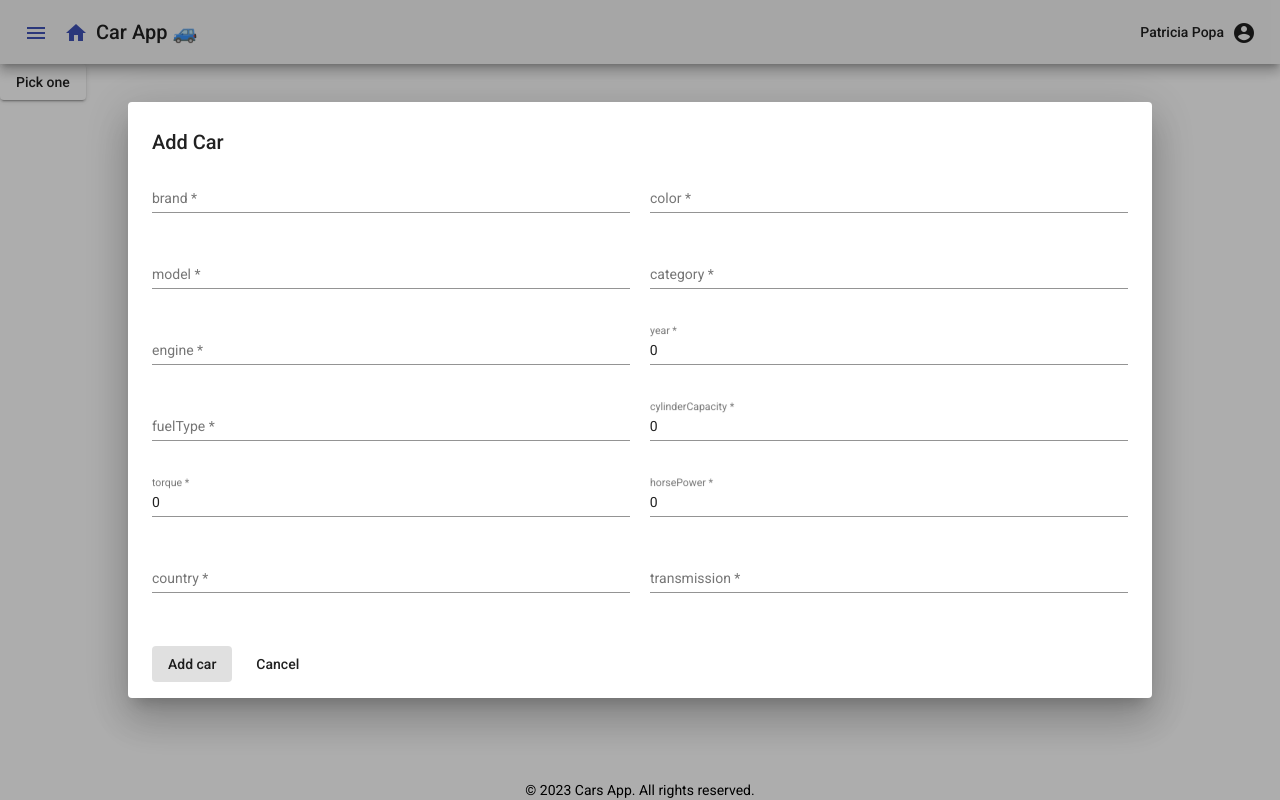
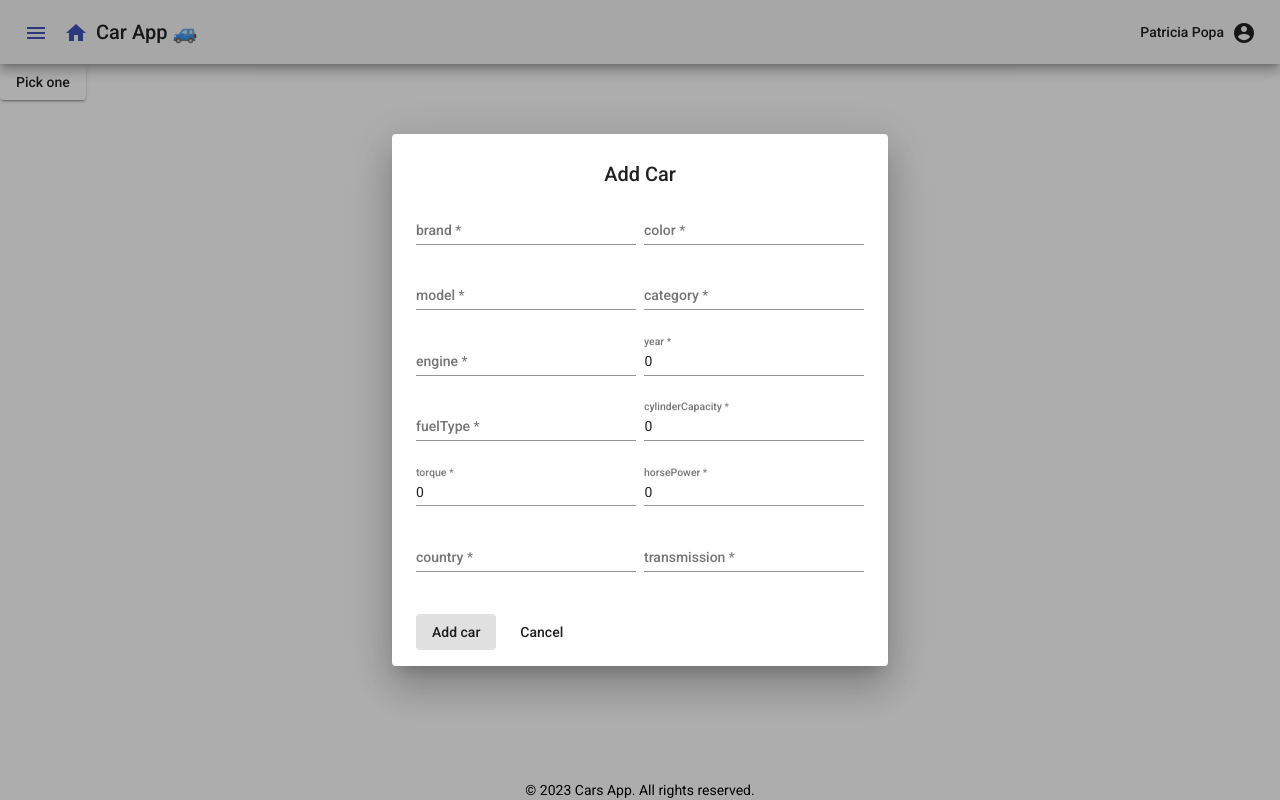
Before and after one commit to patriciapopam/cars-frontend, an Angular app: page / in a window 1280 px wide. Both pictures are taken after a click on the button "Pick one". Built offline with nearby package versions, Linux system fonts and the light colour scheme.

Commit message:
made changes to the modal now when opening with mode "edit", you will first see an overview of the car props, then you can enable editing

```diff
--- a/src/app/app.module.ts
+++ b/src/app/app.module.ts
@@ -38,6 +38,7 @@ import {FilterListComponent} from './components/filter-list/filter-list.componen
 import {MatSelectModule} from '@angular/material/select';
 import {FormsModule, ReactiveFormsModule} from '@angular/forms';
 import { ConfirmationModalComponent } from './components/confirmation-modal/confirmation-modal.component';
+import { MatTooltipModule } from '@angular/material/tooltip';
 
 @NgModule({
   declarations: [
@@ -79,7 +80,7 @@ import { ConfirmationModalComponent } from './components/confirmation-modal/conf
     SpinnerComponent,
     CustomSnackbarComponent,
     ReactiveFormsModule,
-
+    MatTooltipModule,
     MatFormFieldModule, MatInputModule, MatTableModule, MatSortModule, MatPaginatorModule,
     MatSelectModule,
     AddEditModalButtonComponent
--- a/src/app/components/add-edit-modal/add-edit-modal.component.css
+++ b/src/app/components/add-edit-modal/add-edit-modal.component.css
@@ -1,6 +1,7 @@
 /* add-edit-modal.component.css */
 .form-container {
     display: flex;
+
     flex-wrap: wrap;
     gap: 2%; /* Space between columns */
   }
@@ -10,6 +11,30 @@
     margin-bottom: 2%; /* Add space between rows */
   }
 
+  .edit-modal-title{
+    display: flex;
+    justify-content: center;
+  }
+  .key-value-pair{
+    display: flex;
+    justify-content: space-between;
+    gap: 2%;
+    padding: 2%;
+  }
+  .key{
+    font-weight: 450;
+  }
+  .list-container{
+    display: flex;
+    flex-direction: column;
+    justify-content: space-evenly;
+    align-items: center;
+    gap: 8%;
+  }
+
+  .add-edit-modal{
+    max-width: 35vw;
+  }
   /* Media query for larger screens */
   @media screen and (min-width: 2000px) {
     .form-container mat-form-field {
--- a/src/app/components/add-edit-modal/add-edit-modal.component.html
+++ b/src/app/components/add-edit-modal/add-edit-modal.component.html
@@ -1,9 +1,22 @@
 <div class="add-edit-modal">
-  <h2 mat-dialog-title>{{ data.title }}</h2>
-  <div mat-dialog-content class="form-container">
+  <h2 mat-dialog-title class="edit-modal-title">{{ data.title }}</h2>
+
+  <div mat-dialog-content [ngClass]="{'form-container': !firstDisable,'list-container':firstDisable}">
+
+      <!-- If firstDisable is true, display key-value list -->
+      <ng-container *ngIf="firstDisable; else normalForm">
+        <div *ngFor="let prop of carProperties" class="key-value-pair">
+          <span class="key">{{ prop.name }}</span>
+          <span>:</span>
+          <span class="value">{{ data.car[prop.name] }}</span>
+        </div>
+      </ng-container>
+
+      <!-- If firstDisable is false, display the normal form -->
+      <ng-template #normalForm>
         <ng-container *ngFor="let prop of carProperties">
           <mat-form-field>
-        <mat-label>{{ prop.name }}</mat-label>
+            <mat-label class="key">{{ prop.name }}</mat-label>
             <input disabled="{{ firstDisable }}"
               matInput
               [attr.type]="getInputType(prop.value)"
@@ -15,6 +28,7 @@
             />
           </mat-form-field>
         </ng-container>
+      </ng-template>
   </div>
 
   <div mat-dialog-actions>
@@ -23,14 +37,15 @@
     *ngIf="!firstDisable; else alternateButton"
     (click)="onSubmitClick()"
     cdkFocusInitial
+    matTooltip="{{ submitFormTooltip }}"
     >
       {{ submitFormText }}
     </button>
 
     <ng-template #alternateButton>
-      <button mat-button (click)="changeFirstDisable()">Edit this car?</button>
+      <button mat-button matTooltip="Enable editing this car" (click)="changeFirstDisable()">Edit this car?</button>
     </ng-template>
 
-    <button mat-button (click)="onCancelClick()">Cancel</button>
+    <button mat-button matTooltip="Cancel action" (click)="onCancelClick()">Cancel</button>
   </div>
 </div>
--- a/src/app/components/add-edit-modal/add-edit-modal.component.ts
+++ b/src/app/components/add-edit-modal/add-edit-modal.component.ts
@@ -1,32 +1,36 @@
-import { Component, Inject } from '@angular/core';
+import { Component, Inject, OnInit } from '@angular/core';
 import { MAT_DIALOG_DATA, MatDialogRef } from '@angular/material/dialog';
 import { DialogData } from '../../../models/DialogData';
 import { HttpClientService } from 'src/app/services/HttpClientService/HttpClientService';
+import { FormBuilder, FormGroup, Validators } from '@angular/forms';
 
 @Component({
   selector: 'app-add-edit-modal',
   templateUrl: './add-edit-modal.component.html',
   styleUrls: ['./add-edit-modal.component.css']
 })
-export class AddEditModalComponent {
+export class AddEditModalComponent implements OnInit {
   carProperties: { name: string; value: any }[] = [];
   submitFormText: string;
-
+  submitFormTooltip:string;
   firstDisable: boolean;
+  formGroup: FormGroup;
 
   constructor(
     public dialogRef: MatDialogRef<AddEditModalComponent>,
     private HttpClient: HttpClientService,
+    private formBuilder: FormBuilder,
     @Inject(MAT_DIALOG_DATA) public data: DialogData
-  ) {
-    if (data.mode === 'edit') {
-      this.firstDisable = true;
-    } else {
-      this.firstDisable = false;
-    }
-
+  ) { }
+  ngOnInit(): void {
+    this.firstDisable = this.data.mode === 'edit' ? true : false;
     this.carProperties = this.getCarProperties();
-    this.submitFormText = data.mode === 'add' ? 'Add car' : 'Edit car';
+    this.submitFormText = this.data.mode === 'add' ? 'Add car' : 'Edit car';
+    this.submitFormTooltip = this.data.mode === 'add' ? 'Add a new car' : 'Edit this car';
+    this.formGroup = this.formBuilder.group({});
+    this.carProperties.forEach((prop) => {
+      this.formGroup.addControl(prop.name, this.formBuilder.control('', [Validators.maxLength(50),Validators.minLength(2)]));
+    });
   }
 
   getCarProperties(): { name: string; value: any }[] {
```
Lines whose indentation alone changed are shown as unchanged.
